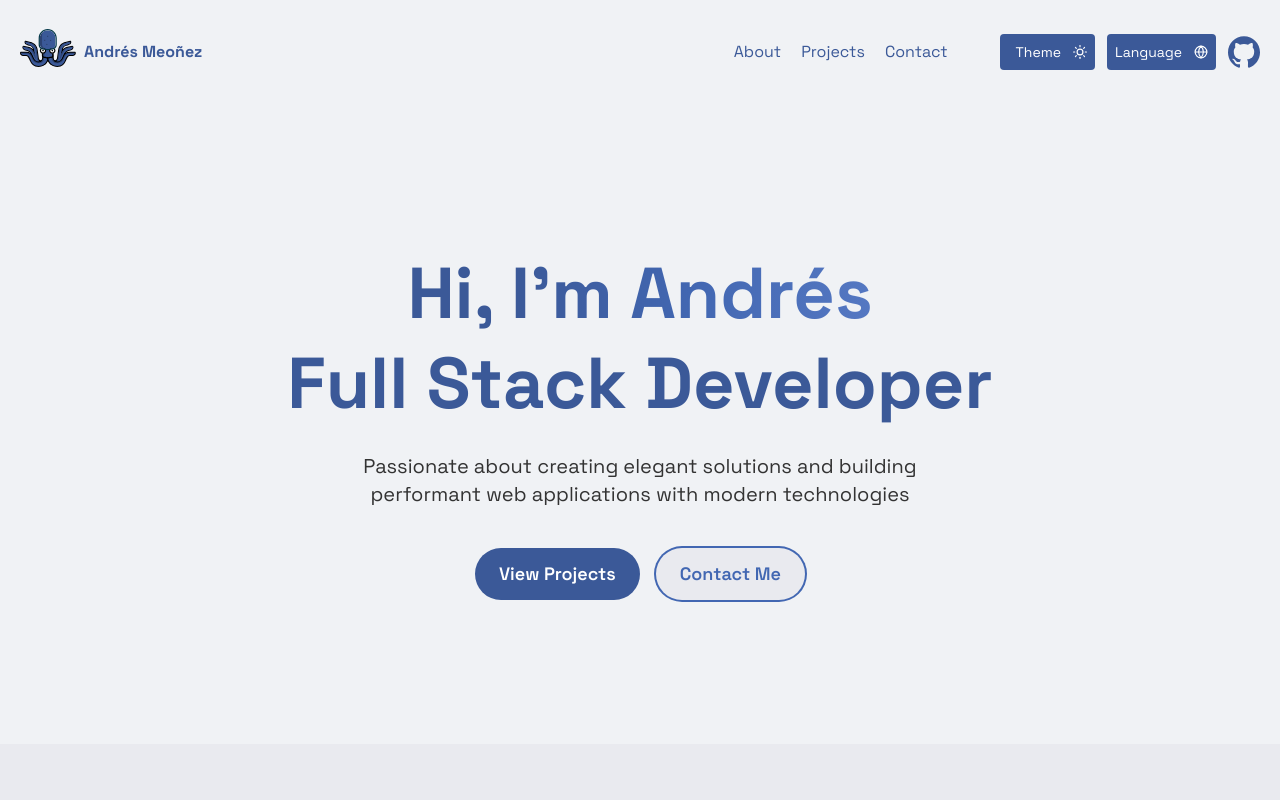
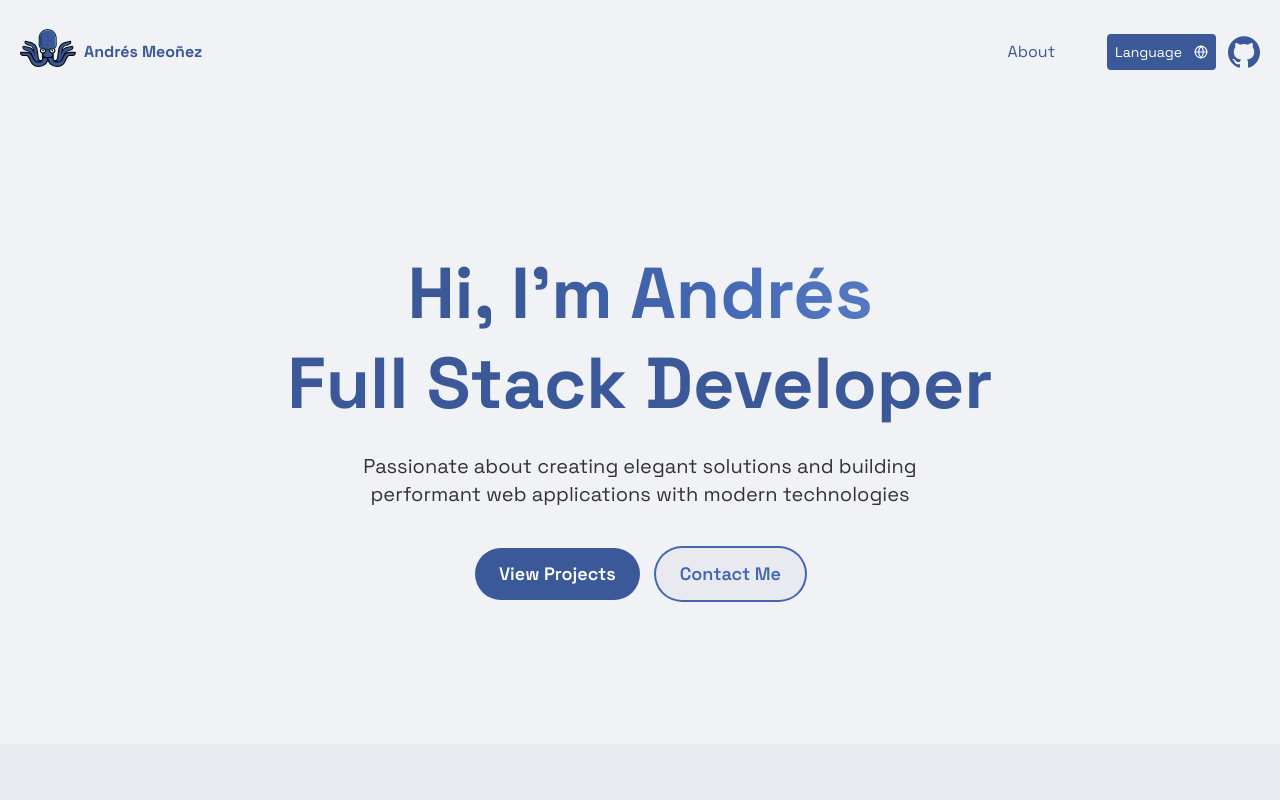
Before and after one commit to JoseanMeonez/professional-page, a Next.js app: page /en in a window 1280 px wide. Shown: the top 800 px of the page. Built offline with nearby package versions, Linux system fonts and the light colour scheme.

Commit message:
fix(wrong links): header.tsx

```diff
--- a/src/app/[locale]/components/Header.tsx
+++ b/src/app/[locale]/components/Header.tsx
@@ -5,7 +5,6 @@ import { FC } from 'react'
 import GithubIcon from '../../icons/github'
 import LogoIcon from '../../icons/logo'
 import LangSwitcher from './LangSwitcher'
-import ThemeSwitch from './ThemeSwitch'
 interface Props {
   locale: string
 }
@@ -24,10 +23,9 @@ export const Header: FC<Props> = ({ locale }) => {
       <div className='flex flex-row items-center gap-3'>
         <nav className='mr-10 inline-flex gap-5'>
           <Link lang={locale} href='/about'>{t('About')}</Link>
-          <Link lang={locale} href='#projects'>{t('Projects')}</Link>
-          <Link lang={locale} href='#contact'>{t('Contact')}</Link>
+          {/* <Link lang={locale} href='#projects'>{t('Projects')}</Link>
+          <Link lang={locale} href='#contact'>{t('Contact')}</Link> */}
         </nav>
-        <ThemeSwitch />
         <LangSwitcher />
         <a
           href='https://github.com/yahyaparvar/nextjs-template'
```
